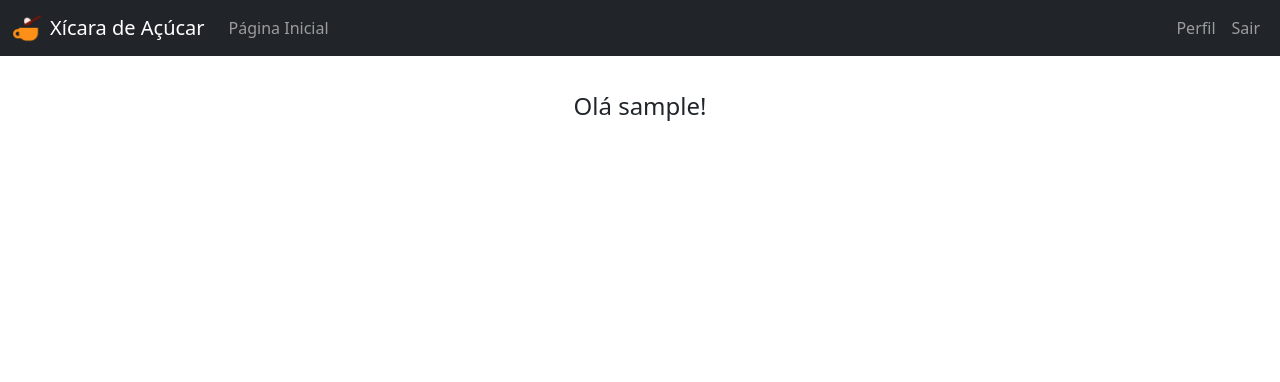
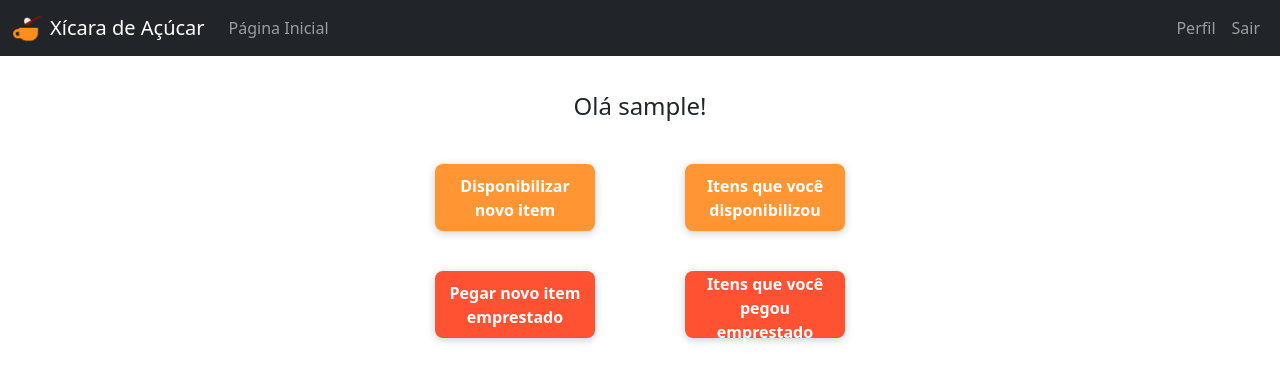
Before and after one commit to Nathalai/xicara-de-acucar, a PHP site: page /tela-inicial.php in a window 1280 px wide. Shown: the top 382 px of the page. Run offline with PHP 8.4, Linux system fonts and the light colour scheme; the visitor is signed in with stand-in values (Sample User, id 1).

Commit message:
Inicia desenvolvimento função disponibilizar item

```diff
--- a/style/tela-inicial.css
+++ b/style/tela-inicial.css
@@ -20,3 +20,109 @@
 section p a:hover {
   color: #ff5233;
 }
+
+.navbar-brand {
+  display: flex;
+  flex-direction: row;
+  justify-content: center;
+  align-items: center;
+}
+
+.navbar-brand p {
+  margin-bottom: 0;
+  margin-left: 0.5rem;
+}
+
+#navSecundaria {
+  display: flex;
+  flex-direction: row;
+  justify-content: end;
+  width: 30px !important;
+}
+
+body a {
+  text-decoration: none;
+  color: #ff9633;
+}
+
+body a:hover {
+  color: #ff5233;
+}
+
+h3 {
+  text-align: center;
+  margin-top: 24px !important;
+  margin-bottom: 0 !important;
+}
+
+h4 {
+  color: rgb(49, 163, 87);
+  text-align: center;
+  margin-top: 32px !important;
+}
+
+h5 {
+  color: rgb(255, 8, 0);
+  text-align: center;
+  margin-top: 32px !important;
+}
+
+section.formulario {
+  display: flex;
+  justify-content: center;
+}
+
+div {
+  display: flex;
+  flex-direction: row;
+}
+
+section form {
+  display: flex;
+  justify-content: center;
+  width: 250px;
+  margin: 16px 0 16px;
+}
+
+form input {
+  font-size: 0.8rem !important;
+  height: 3rem;
+  border-radius: 8px !important;
+}
+
+form .submit {
+  text-align: center;
+}
+
+form .submitBt {
+  font-size: 1rem !important;
+  font-weight: 700;
+  text-align: center;
+  height: 4.2rem;
+  width: 10rem;
+  color: #fff;
+  border: none;
+  border-radius: 8px !important;
+  margin-top: 0.5rem;
+  box-shadow: 0 2px 8px rgba(0, 0, 0, 0.2);
+}
+
+form .submitBt:hover {
+  box-shadow: 0 2px 8px rgba(0, 0, 0, 0.4);
+}
+
+form .submitBt.tipo1 {
+  background-color: #ff9633;
+}
+
+form .submitBt.tipo1:hover {
+  background-color: hsl(22, 100%, 60%);
+}
+
+form .submitBt.tipo2 {
+  background-color: #ff5233;
+}
+
+form .submitBt.tipo2:hover {
+  background-color: rgb(255, 51, 51);
+}
--- a/tela-inicial.php
+++ b/tela-inicial.php
@@ -4,7 +4,6 @@
         <meta charset="UTF-8" />
         <title>Entrar</title>
         <link rel="shortcut icon" href="img/sugar.png"/>
-        <link href="style/geral.css" rel="stylesheet"/>
         <link href="style/tela-inicial.css" rel="stylesheet"/>
         <link
         href="https://cdn.jsdelivr.net/npm/bootstrap@5.1.3/dist/css/bootstrap.min.css"
@@ -26,7 +25,23 @@
       <section>
         <?php
           if (isset($_SESSION["usuarioUsername"])) {
-            echo '<p>Olá ' . $_SESSION["usuarioUsername"] . '!</p>';
+            echo  '<p>Olá ' . $_SESSION["usuarioNome"] . '!</p>';
+            echo  '<div>
+                    <form class="botoesForm" action="diponibilizar.php" method="post">
+                      <button type="submit" name="botaoDiponibilizar" class="submitBt tipo1">Disponibilizar novo item</button>
+                    </form>
+                    <form class="botoesForm" action="diponibilizados.php" method="post">
+                      <button type="submit" name="botaoDiponibilizados" class="submitBt tipo1">Itens que você disponibilizou</button>
+                    </form>
+                  </div>
+                  <div>
+                    <form class="botoesForm" action="emprestar.php" method="post">
+                      <button type="submit" name="botaoEmprestar" class="submitBt tipo2">Pegar novo item emprestado</button>
+                    </form>
+                    <form class="botoesForm" action="emprestados.php" method="post">
+                      <button type="submit" name="botaoEmprestados" class="submitBt tipo2">Itens que você pegou emprestado</button>
+                    </form>
+                  </div>';
           } else {
             echo '<p>Disponibilize itens ou pegue emprestado com facilidade com o Xícara de Açúcar.</p>';
             echo '<p><a href="cadastro.php">Cadastre-se</a> ou <a href="login.php">faça login</a> e comece já!</p>';
```
Also changed, not shown: diponibilizar.php (added, +55 -0 lines), includes/disponibilizar.inc.php (added, +19 -0 lines), includes/funcoes.inc.php (+16 -0 lines).
